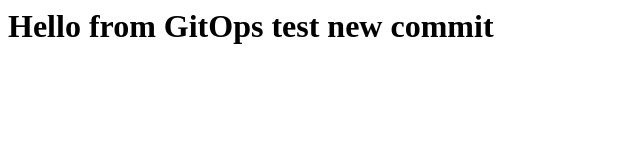
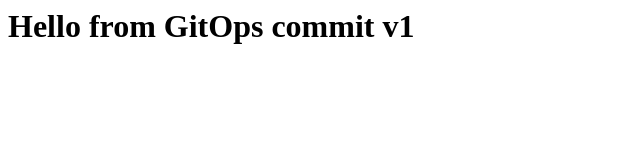
Before and after one commit to rajnarayanan110720/gitopsnew, a plain HTML site: page app/index.html in a window 1280 px wide. Shown: the whole page, without its empty margins (0-640 px from the left). Drawn offline with Linux system fonts and the light colour scheme.

Commit message:
Update index.html

```diff
--- a/app/index.html
+++ b/app/index.html
@@ -1 +1 @@
-<h1>Hello from GitOps test new commit </h1>
+<h1>Hello from GitOps commit v1 </h1>
```
